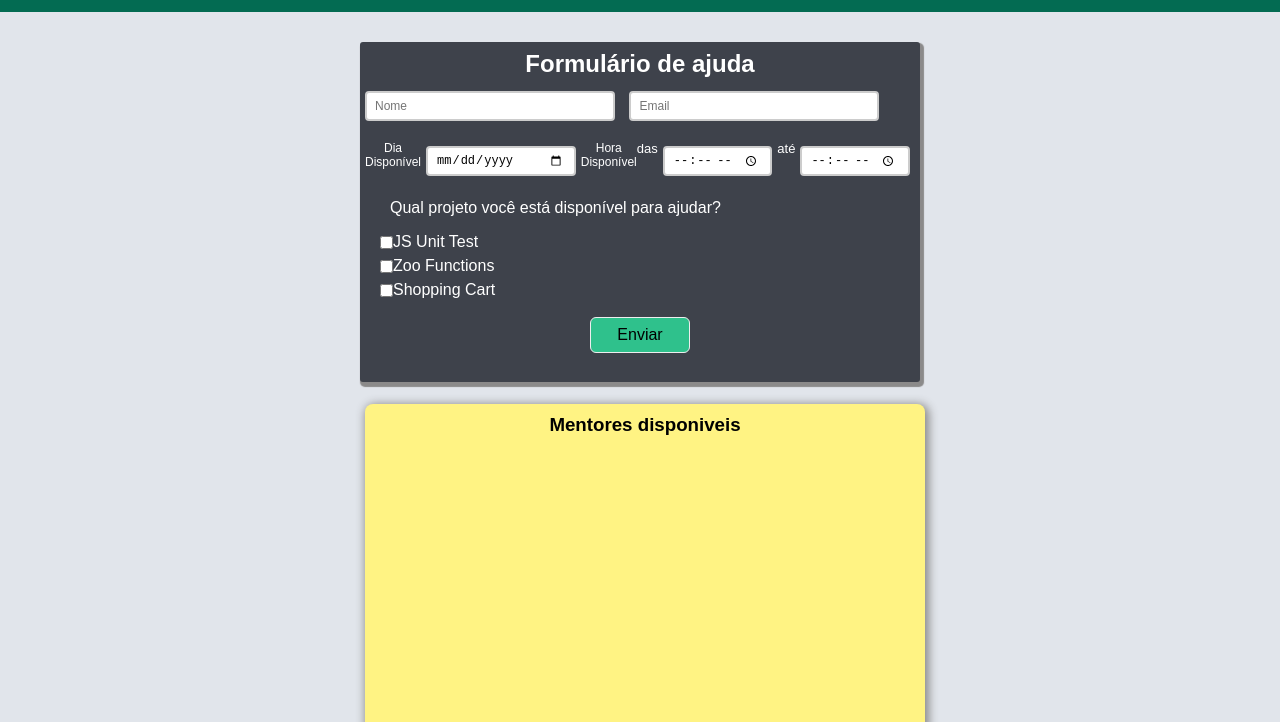
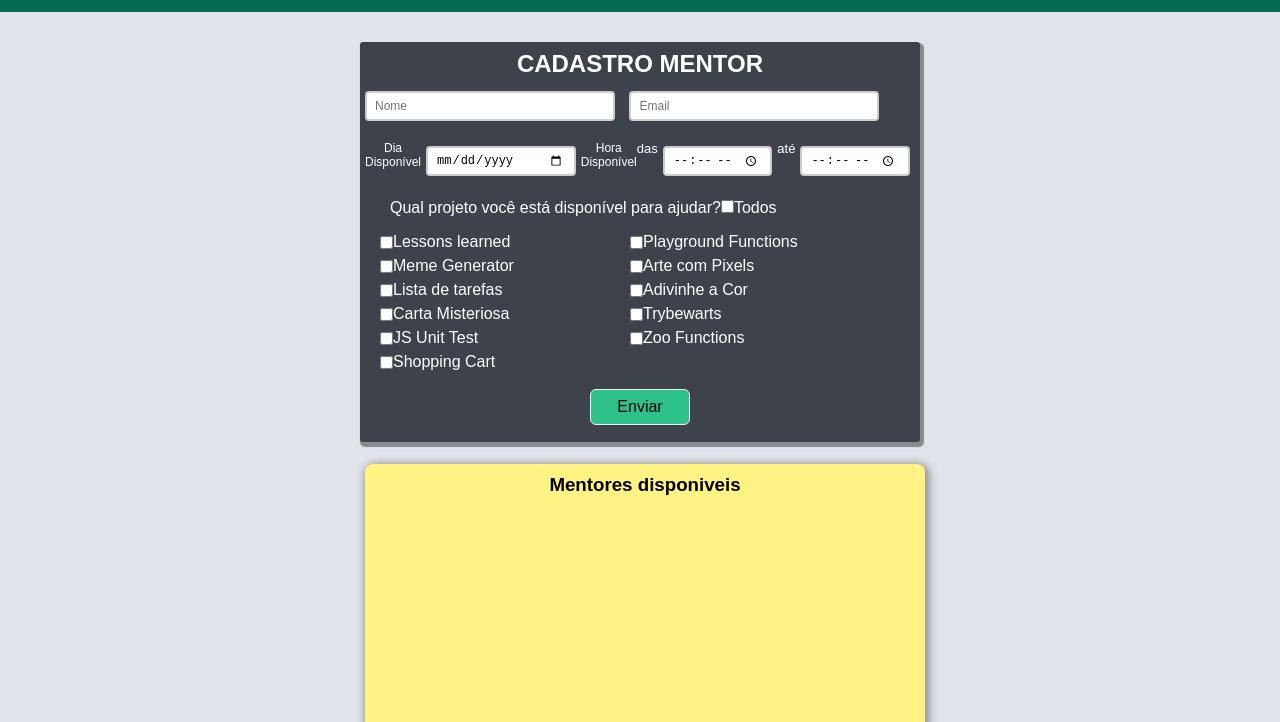
Before and after one commit to kauamaximino/helptryber, a plain HTML site: page index.html in a window 1280 px wide. Shown: the part 78-800 px from the top of the page. Drawn offline with Linux system fonts and the light colour scheme.

Commit message:
adicioanndo projetos e selecioanr todos

```diff
--- a/index.html
+++ b/index.html
@@ -21,7 +21,7 @@
     <div class="container-mentoria">
 <!--  -->
       <form action="" id="mentoria-form">
-        <h2>Formulário de ajuda</h2>
+        <h2>CADASTRO MENTOR</h2>
 
         <div class="information-mentor-container">
             <input id="input-mentor-name" type="text" placeholder="Nome" />
@@ -42,6 +42,9 @@
 
           <div class="name-projects">
             <label id="label-content-projects" for="project-list">Qual projeto você está disponível para ajudar?</label>
+            <label for="all">
+              <input type="checkbox" name="all" id="all">Todos
+            </label>
           </div>
         </div>
 
--- a/script.js
+++ b/script.js
@@ -7,10 +7,11 @@ const endTimeMentor = document.getElementById('inputMentorTimeEnd');
 const containerMentor = document.querySelector('.coontainer-list-mentor');
 const btnMentor = document.getElementById('btn-send-mentor');
 const materias = document.getElementsByName('projetos-Bloco-1');
+const all = document.getElementById('all');
 
 const help = {
     bloco: 'projetos-Bloco-1',
-    projectBlockOne: ['JS Unit Test','Zoo Functions','Shopping Cart'],
+    projectBlockOne: ['Lessons learned', 'Playground Functions', 'Meme Generator', 'Arte com Pixels', 'Lista de tarefas', 'Adivinhe a Cor', 'Carta Misteriosa', 'Trybewarts','JS Unit Test','Zoo Functions','Shopping Cart'],
   };
 
 const divProject = document.querySelector('.project-list');
@@ -69,4 +70,18 @@ btnMentor.addEventListener('click', (event) => {
   containerMentor.appendChild(addMentor());
 });
 
+const marcarTodos = () => {
+  materias.forEach((mat) => mat.checked = 1);
+}
+
+const desmarcarTodos = () => {
+  materias.forEach((mat) => mat.checked = 0);
+}
+
+const verifyStatus = () => {
+  all.checked ? marcarTodos() : desmarcarTodos();
+}
+
+all.addEventListener('click', () => verifyStatus());
+
 createProject();
--- a/style.css
+++ b/style.css
@@ -46,7 +46,7 @@ h1 {
   /* display: flex; */
   margin: 30px 40px 2px 40px;
   width: 560px;
-  height: 340px;
+  height: 400px;
   flex-direction: column;
   border-radius: 3px;
   box-shadow: 0 4px 8px 0 rgba(0, 0, 0, 0.2), 0 6px 20px 0 rgba(0, 0, 0, 0.19);
@@ -200,6 +200,7 @@ h2 {
 .name-projects {
   display: flex;
   margin: 10px;
+  text-align: center;
 }
 
 .container-button-send-mentor, .container-btn-send-helped {
@@ -252,6 +253,7 @@ footer {
 }
 
 .lab-checkbox {
+  width: 250px;
   display: flex;
   flex-direction: row-reverse;
   justify-content:left;
@@ -262,3 +264,9 @@ h3 {
   color: black;
   text-align: start;
 }
+
+.materias {
+  width: 500px;
+  display: flex;
+  flex-wrap: wrap;
+}
```
